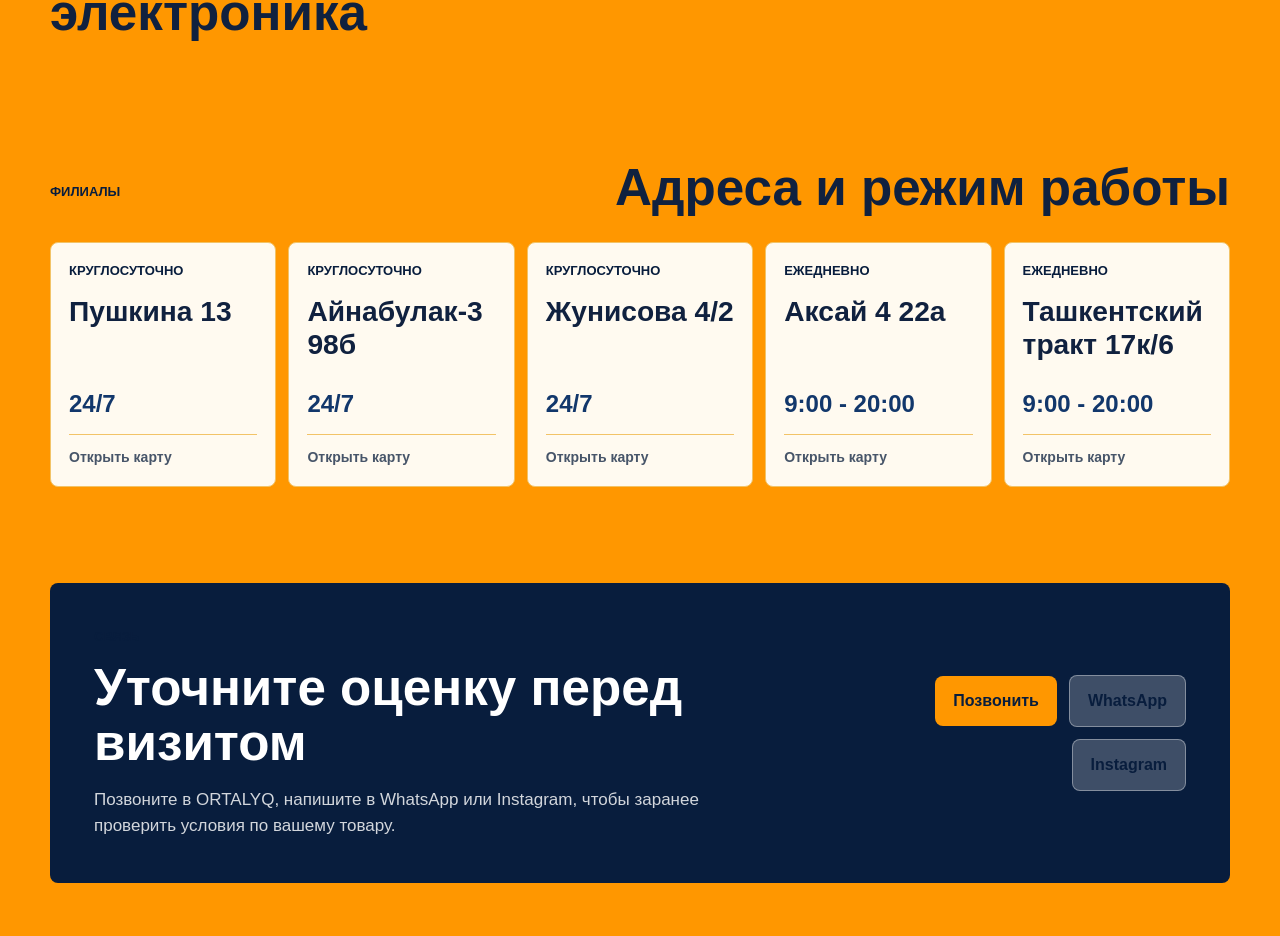
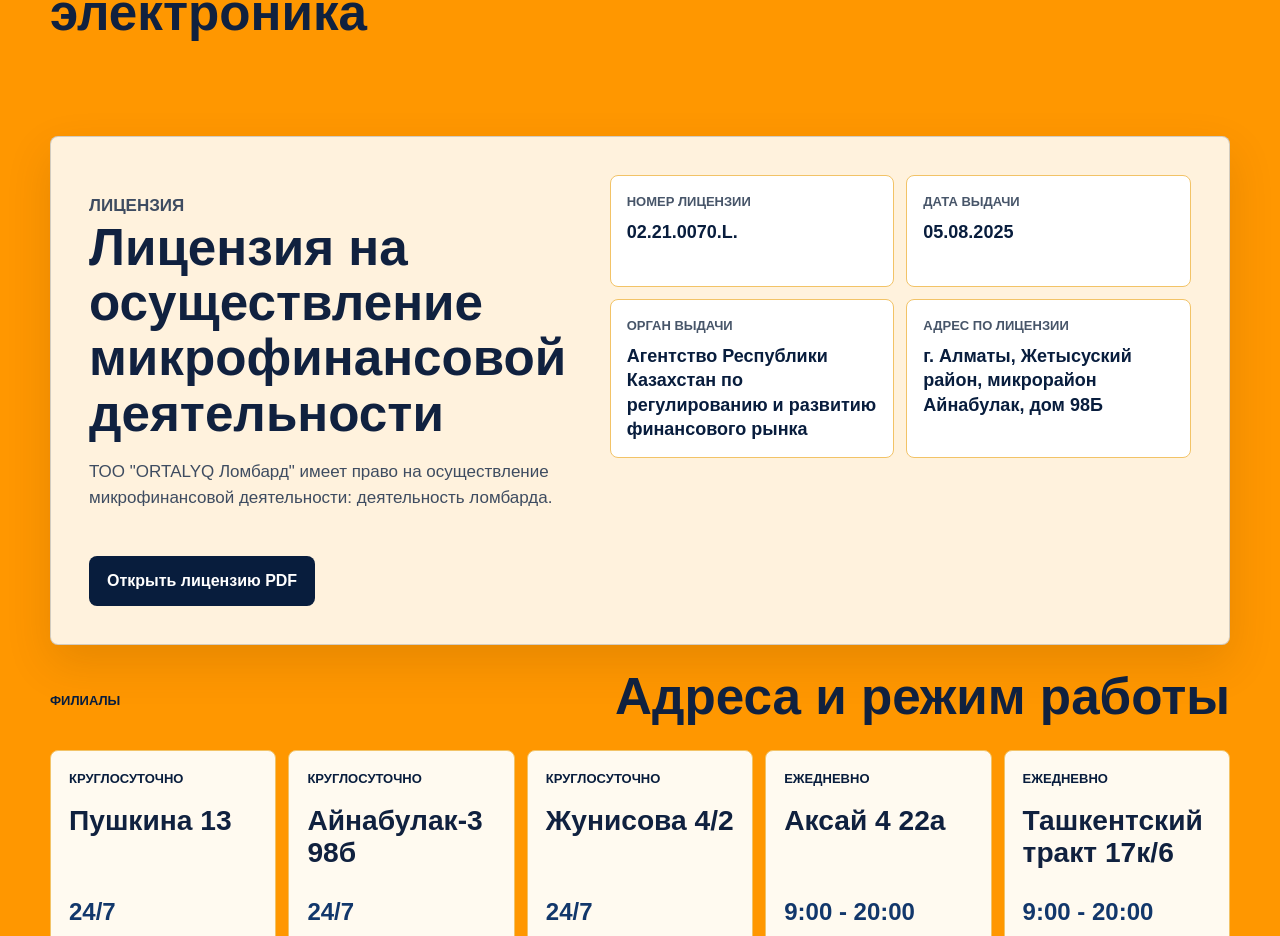
Before and after one commit to AlikhanBekbolat/ortalyq-lombard, a Next.js app: page / in a window 1280 px wide. Shown: the part 1032-1968 px from the top of the page. Built offline with nearby package versions, Linux system fonts and the light colour scheme.

Commit message:
Add microfinance license information

```diff
--- a/app/globals.css
+++ b/app/globals.css
@@ -278,6 +278,67 @@ h3 {
   font-weight: 800;
 }
 
+.license-section {
+  display: grid;
+  grid-template-columns: minmax(280px, 0.82fr) minmax(0, 1fr);
+  gap: clamp(22px, 4vw, 44px);
+  align-items: start;
+  border: 1px solid rgba(8, 29, 61, 0.18);
+  border-radius: 8px;
+  padding: clamp(24px, 4vw, 38px);
+  background: rgba(255, 250, 240, 0.92);
+  box-shadow: 0 18px 45px rgba(80, 44, 0, 0.14);
+}
+
+.license-section p {
+  max-width: 560px;
+  margin: 18px 0 0;
+  color: rgba(8, 29, 61, 0.78);
+  font-size: 17px;
+  line-height: 1.55;
+}
+
+.license-details {
+  display: grid;
+  grid-template-columns: repeat(2, minmax(0, 1fr));
+  gap: 12px;
+  margin: 0;
+}
+
+.license-details div {
+  min-height: 112px;
+  border: 1px solid var(--line);
+  border-radius: 8px;
+  padding: 16px;
+  background: #ffffff;
+}
+
+.license-details dt {
+  margin-bottom: 8px;
+  color: var(--ink-soft);
+  font-size: 13px;
+  font-weight: 800;
+  text-transform: uppercase;
+}
+
+.license-details dd {
+  margin: 0;
+  color: var(--blue-dark);
+  font-size: 18px;
+  line-height: 1.35;
+  font-weight: 900;
+}
+
+.license-link {
+  justify-self: start;
+  border-radius: 8px;
+  padding: 13px 18px;
+  background: var(--blue-dark);
+  color: #ffffff;
+  font-size: 16px;
+  font-weight: 800;
+}
+
 .addresses-section {
   padding-top: 24px;
 }
@@ -373,7 +434,8 @@ h3 {
 
 @media (max-width: 1060px) {
   .hero-grid,
-  .intro-section {
+  .intro-section,
+  .license-section {
     grid-template-columns: 1fr;
   }
 
@@ -442,6 +504,10 @@ h3 {
     grid-template-columns: 1fr;
   }
 
+  .license-details {
+    grid-template-columns: 1fr;
+  }
+
   .branch-card {
     min-height: 190px;
   }
--- a/app/page.tsx
+++ b/app/page.tsx
@@ -45,6 +45,7 @@ const acceptedItems = [
 
 const phoneHref = "tel:+77716464641";
 const whatsappHref = "https://wa.me/77716464641";
+const licensePdfHref = "/license-microfinance.pdf";
 
 export default function Home() {
   return (
@@ -134,6 +135,48 @@ export default function Home() {
         </div>
       </section>
 
+      <section className="section license-section" aria-labelledby="license-title">
+        <div>
+          <p className="eyebrow">Лицензия</p>
+          <h2 id="license-title">
+            Лицензия на осуществление микрофинансовой деятельности
+          </h2>
+          <p>
+            ТОО &quot;ORTALYQ Ломбард&quot; имеет право на осуществление
+            микрофинансовой деятельности: деятельность ломбарда.
+          </p>
+        </div>
+        <dl className="license-details">
+          <div>
+            <dt>Номер лицензии</dt>
+            <dd>02.21.0070.L.</dd>
+          </div>
+          <div>
+            <dt>Дата выдачи</dt>
+            <dd>05.08.2025</dd>
+          </div>
+          <div>
+            <dt>Орган выдачи</dt>
+            <dd>
+              Агентство Республики Казахстан по регулированию и развитию
+              финансового рынка
+            </dd>
+          </div>
+          <div>
+            <dt>Адрес по лицензии</dt>
+            <dd>г. Алматы, Жетысуский район, микрорайон Айнабулак, дом 98Б</dd>
+          </div>
+        </dl>
+        <a
+          className="license-link"
+          href={licensePdfHref}
+          target="_blank"
+          rel="noreferrer"
+        >
+          Открыть лицензию PDF
+        </a>
+      </section>
+
       <section className="section addresses-section" id="addresses">
         <div className="section-heading">
           <p className="eyebrow">Филиалы</p>
```
Also changed, not shown: 1 other file (tests, documents, lock files or other folders).
